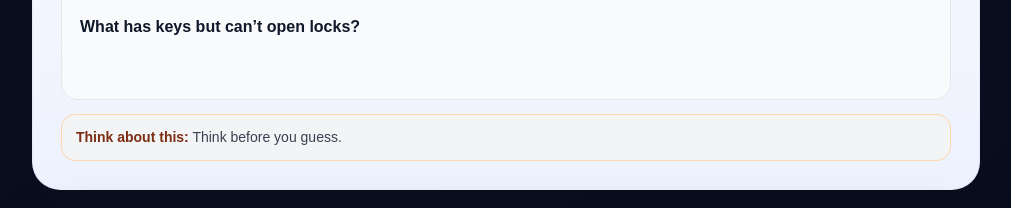
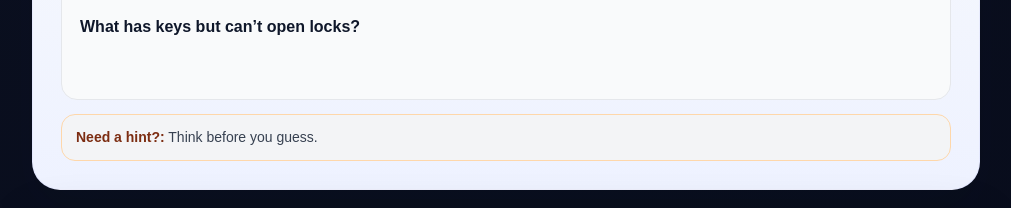
Before and after one commit to ryanc192/secretscanclub.com, a Next.js app: page /scan in a window 1280 px wide. Shown: the part 1480-1688 px from the top of the page, without its empty margins (134-1145 px from the left). Built offline with nearby package versions, Linux system fonts and the light colour scheme; no server answers.

Commit message:
Update page.tsx

```diff
--- a/app/scan/page.tsx
+++ b/app/scan/page.tsx
@@ -128,7 +128,7 @@ export default function ScanPage() {
 
             {drop?.free.sharePrompt ? (
               <div className="share-box">
-                <strong>Think about this:</strong> {drop.free.sharePrompt}
+                <strong>Need a hint?:</strong> {drop.free.sharePrompt}
               </div>
             ) : null}
           </section>
```
